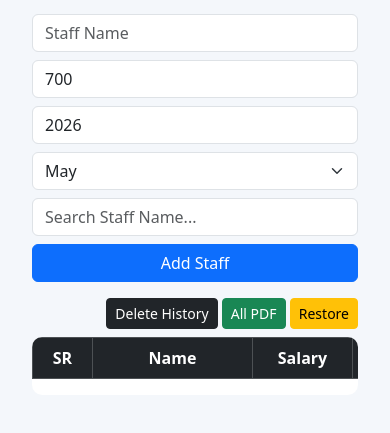
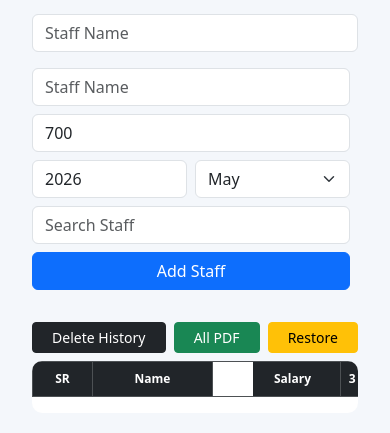
Before and after one commit to pritamganage/attendance, a plain HTML site: page index.html in a window 390 px wide. Shown: the part 422-855 px from the top of the page. Drawn offline with nearby package versions, Linux system fonts and the light colour scheme.

Commit message:
responsive

```diff
--- a/index.html
+++ b/index.html
@@ -98,6 +98,28 @@
             color:white !important;
             z-index: 40;
         }
+        @media (max-width: 768px) {
+
+       .sticky-name {
+           min-width: 120px;
+           max-width: 120px;
+       }
+
+       .sticky-salary {
+           min-width: 80px;
+           max-width: 80px;
+       }
+
+       td, th {
+           font-size: 12px;
+           padding: 6px;
+       }
+
+       .action-btn {
+           width: 60px;
+           font-size: 10px;
+       }
+}
     </style>
 </head>
 
@@ -119,32 +141,39 @@
             <input id="name" class="form-control" placeholder="Staff Name">
         </div>
 
-        <div class="col-md-2">
+        <div class="row g-2 mb-3">
+
+    <div class="col-12 col-md-3">
+        <input id="name" class="form-control" placeholder="Staff Name">
+    </div>
+
+    <div class="col-12 col-md-2">
         <input id="salary" class="form-control" type="number" value="700">
     </div>
 
-        <div class="col-md-2">
+    <div class="col-6 col-md-2">
         <input id="yearInput" class="form-control" placeholder="Year">
     </div>
 
-        <div class="col-md-2">
+    <div class="col-6 col-md-2">
         <select id="monthSelect" class="form-select"></select>
     </div>
 
-        <div class="col-md-3">
-            <input id="searchInput" class="form-control" placeholder="Search Staff Name..." oninput="render()">
+    <div class="col-12 col-md-3">
+        <input id="searchInput" class="form-control" placeholder="Search Staff">
     </div>
 
-        <div class="col-md-3">
+    <div class="col-12">
         <button class="btn btn-primary w-100" onclick="addStaff()">Add Staff</button>
     </div>
 
 </div>
+    </div>
 
-    <div class="mb-2 text-end">
-        <button class="btn btn-dark btn-sm" onclick="showHistory()">Delete History</button>
-        <button class="btn btn-success btn-sm" onclick="downloadAllPDF()">All PDF</button>
-        <button class="btn btn-warning btn-sm" onclick="showDeleted()">Restore</button>
+   <div class="d-flex flex-wrap gap-2 mb-2 justify-content-center">
+    <button class="btn btn-dark btn-sm flex-fill" onclick="showHistory()">Delete History</button>
+    <button class="btn btn-success btn-sm flex-fill" onclick="downloadAllPDF()">All PDF</button>
+    <button class="btn btn-warning btn-sm flex-fill" onclick="showDeleted()">Restore</button>
    </div>
 
     <div class="box">
```
Lines whose indentation alone changed are shown as unchanged.
